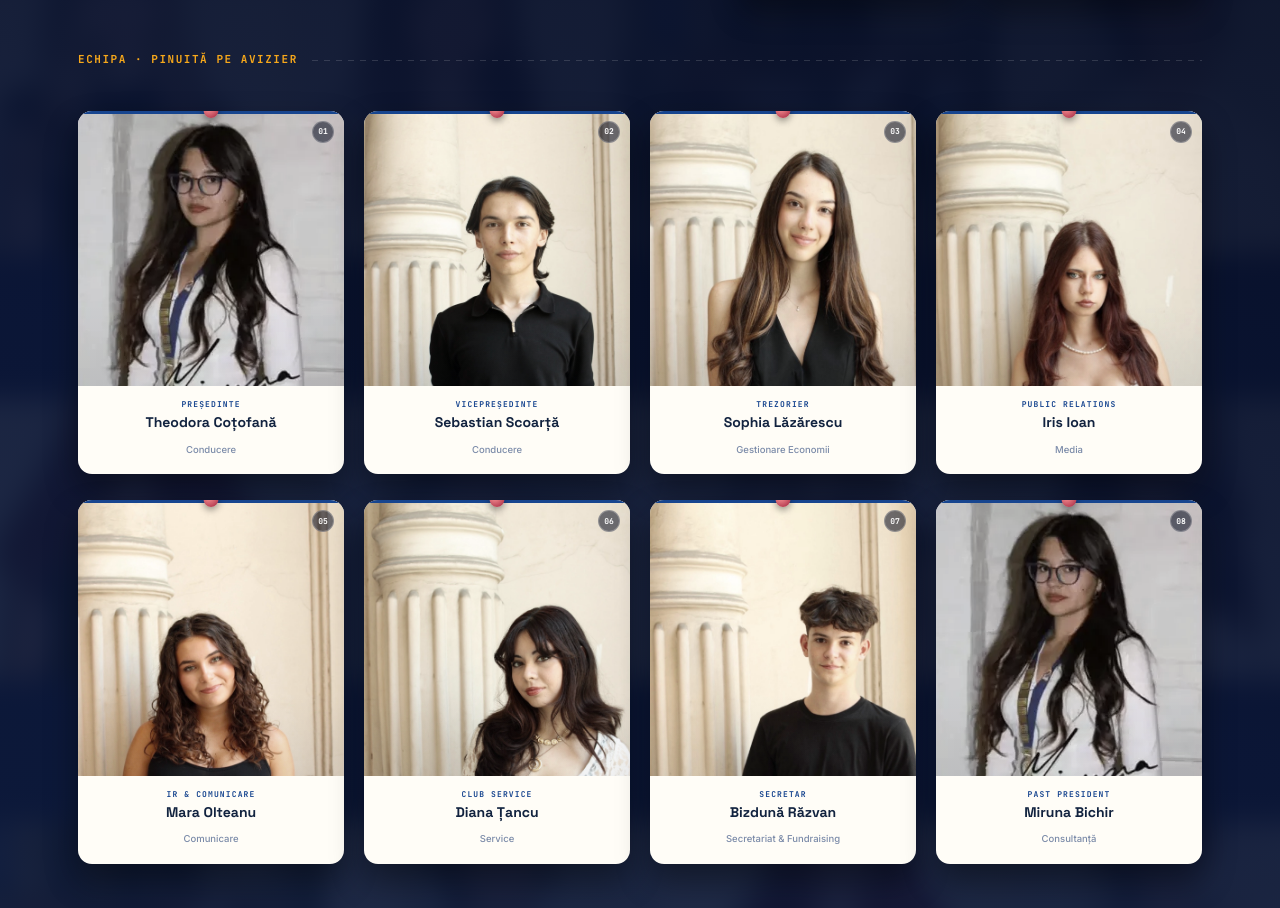
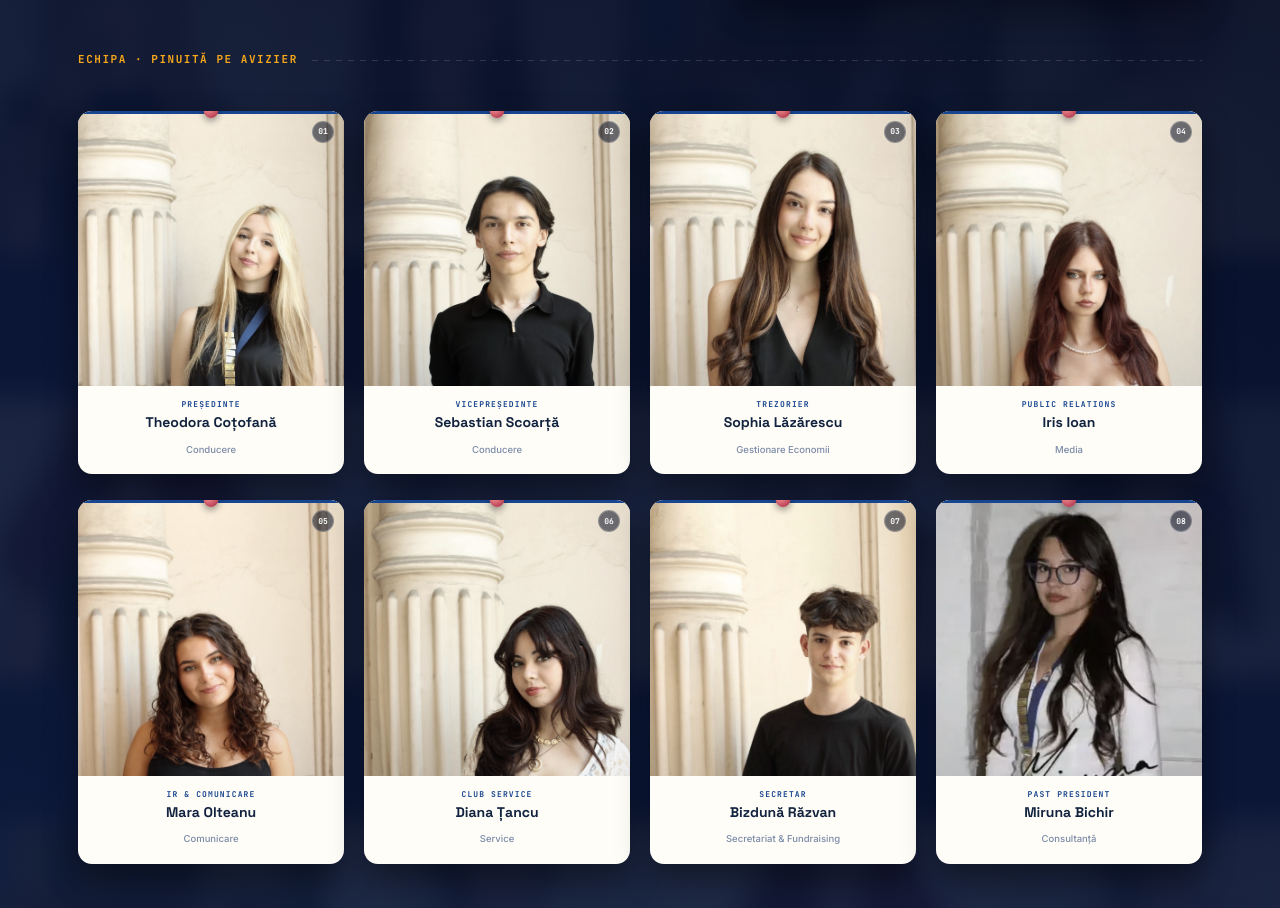
Before and after one commit to razvanbizduna-oss/razvan, a React (Vite) app: page / in a window 1280 px wide. Shown: the part 3137-4045 px from the top of the page. Built offline with nearby package versions, Linux system fonts and the light colour scheme.

Commit message:
Updated ClassroomMindMap.tsx

```diff
--- a/src/components/ClassroomMindMap.tsx
+++ b/src/components/ClassroomMindMap.tsx
@@ -14,7 +14,7 @@ const MEMBERS = [
     id: 1, index: "01", rot: 0, lift: 0,
     name: "Theodora Coțofană", role: "Președinte", dept: "Conducere",
     image: "thea.jpg",
-    image: "miruna.webp",
+
     desc: "Coordonează toate cele șase departamente și reprezintă clubul în fața Rotary International și a partenerilor instituționali.",
   },
   {
```
